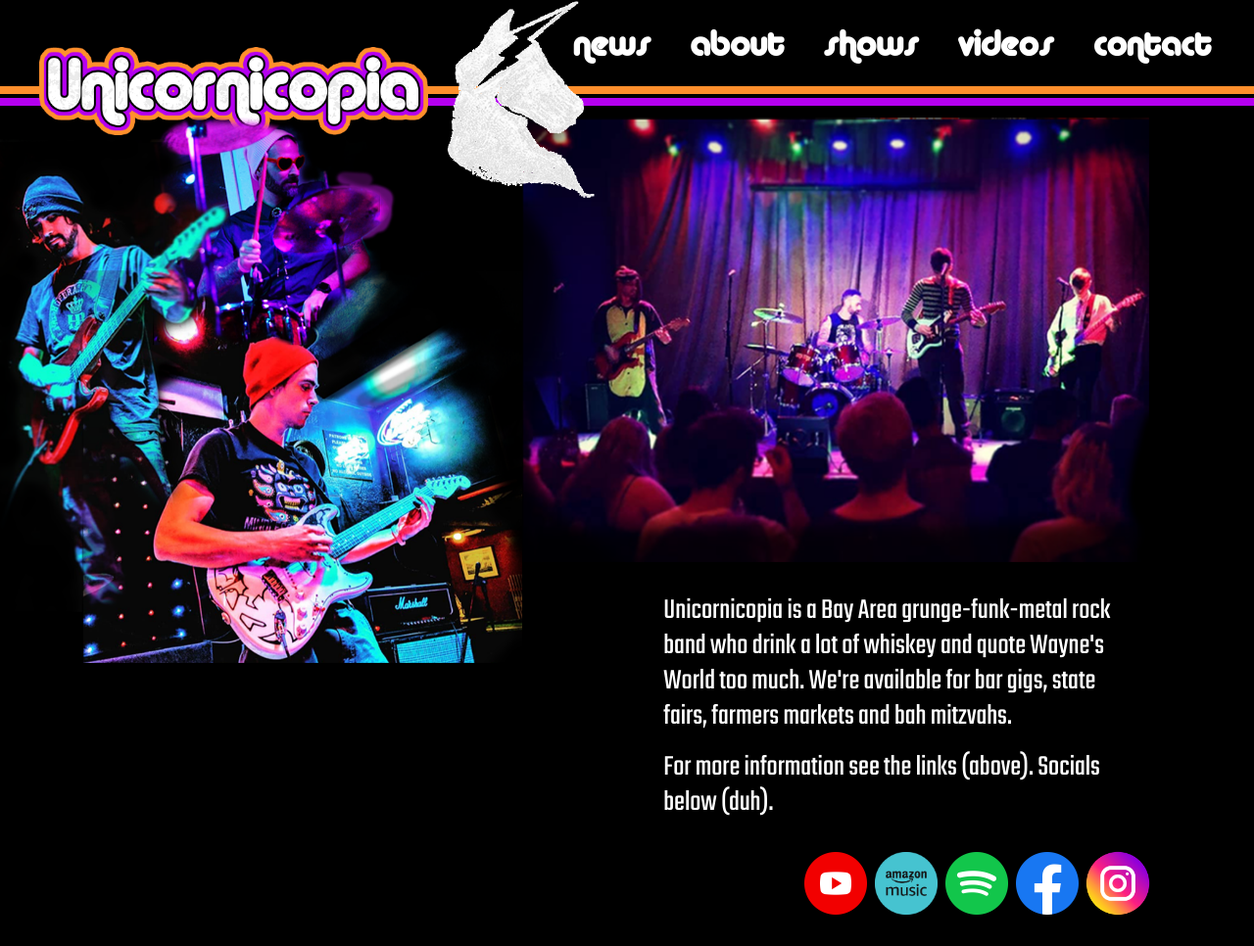
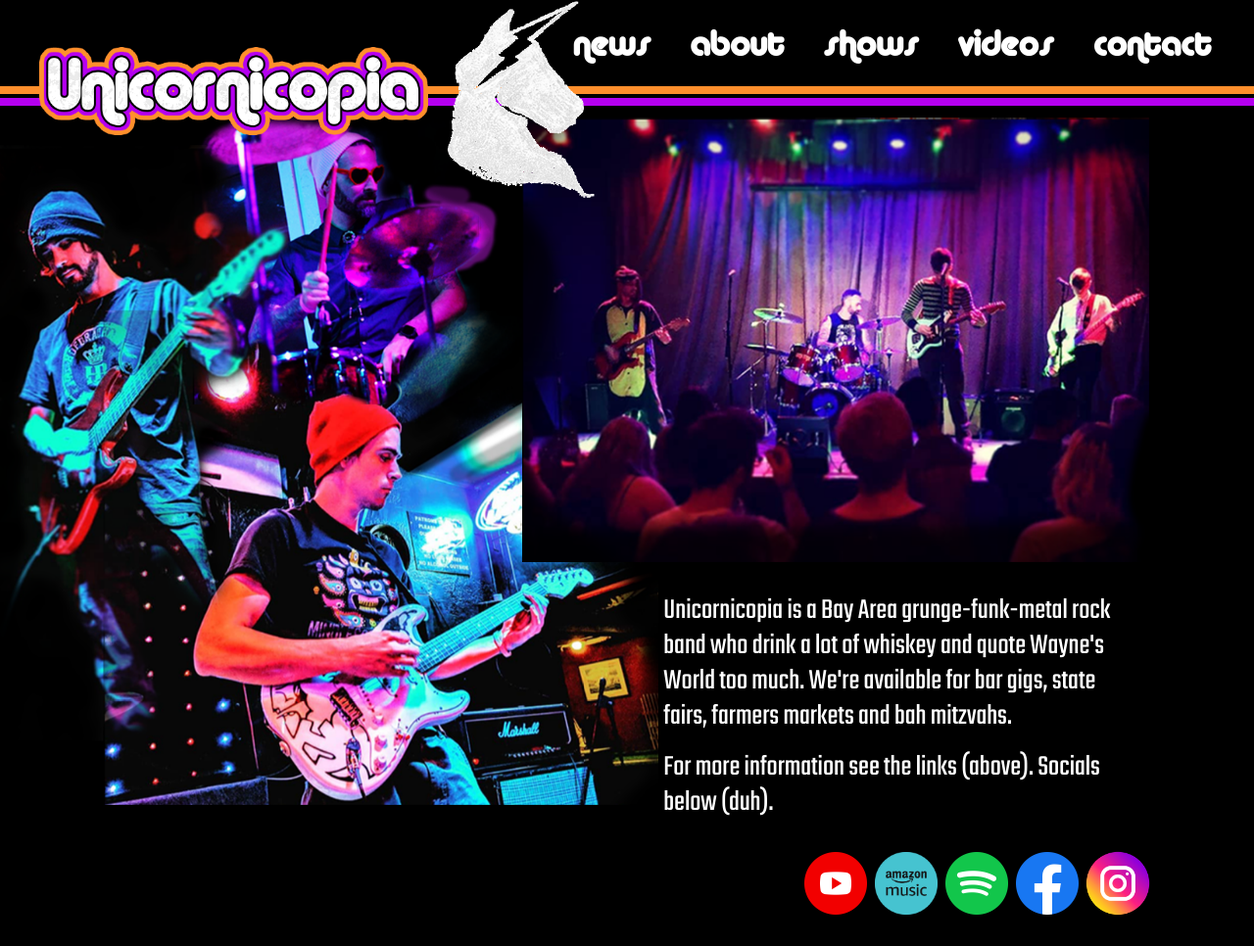
Before and after one commit to tls11/unicornicopia-rocks, a website: page public/index.html in a window 1280 px wide. Shown: the whole page at 98% size. Drawn offline with nearby package versions, Linux system fonts and the light colour scheme.

Commit message:
theGuyzIndex

```diff
--- a/public/index.html
+++ b/public/index.html
@@ -23,7 +23,7 @@
             <div class="mb-3 h-2 w-screen bg-cornpurple md:mb-24 lg:mb-3"></div>
             <a href="/" class="absolute top-[4.7rem] hidden md:inline-block lg:left-10 lg:top-12 lg:w-[396.5px]"><img class="" src="./images/corn/wonkaLogo.png" alt="unicornicopia wonka logo" /></a>
             <div x-data="{page: location.hash}" @hashchange.window="page = location.hash" class="grid max-w-[90%] lg:max-w-full lg:grid-cols-12">
-                <img class="sticky top-0 hidden lg:col-span-5 lg:col-start-1 lg:inline-block" src="./images/corn/theGuyz.png" alt="the guys in the band" />
+                <img class="sticky top-0 -z-10 hidden max-w-2xl lg:col-span-5 lg:col-start-1 lg:inline-block" src="./images/corn/theGuyz.png" alt="the guys in the band" />
                 <div x-show="page === ''" class="grid justify-items-center lg:col-span-6 lg:col-start-6">
                     <!-- home -->
                     <img class="mb-8 lg:col-span-2 lg:col-start-2 lg:justify-self-end" src="./images/corn/bandOnStage.png" alt="band on stage" />
@@ -55,7 +55,7 @@
                 </div>
                 <div x-show="page === '#about'" class="grid gap-16 lg:col-span-7 lg:col-start-6">
                     <!-- about -->
-                    <h1 class="my-3 text-5xl md:my-8 ">Unicornicopia is...</h1>
+                    <h1 class="my-3 text-5xl md:my-8">Unicornicopia is...</h1>
                     <div class="flex flex-col items-center gap-4 md:block">
                         <img class="float-left mr-4 h-52 w-52 rounded-full border-8 border-gray-800 object-cover shape-outside-circle" src="./images/corn/proColeG.jpg" alt="coleman" />
                         <span class="flex flex-col items-center md:block">
```
Also changed, not shown: public/output.css.
